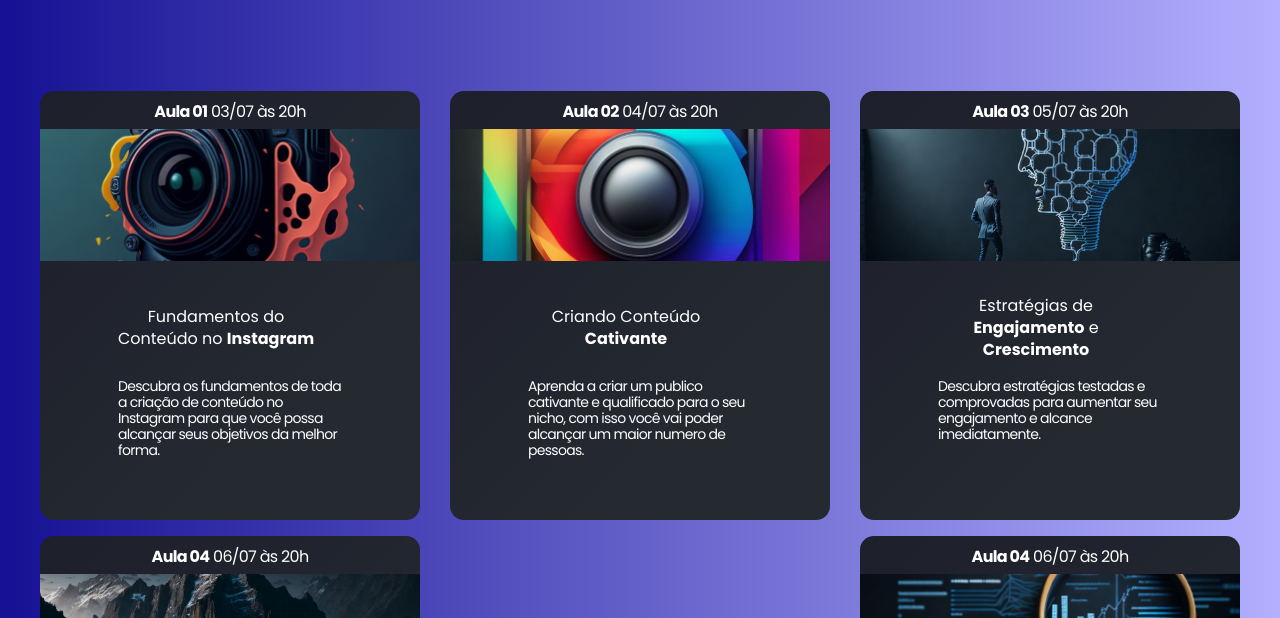
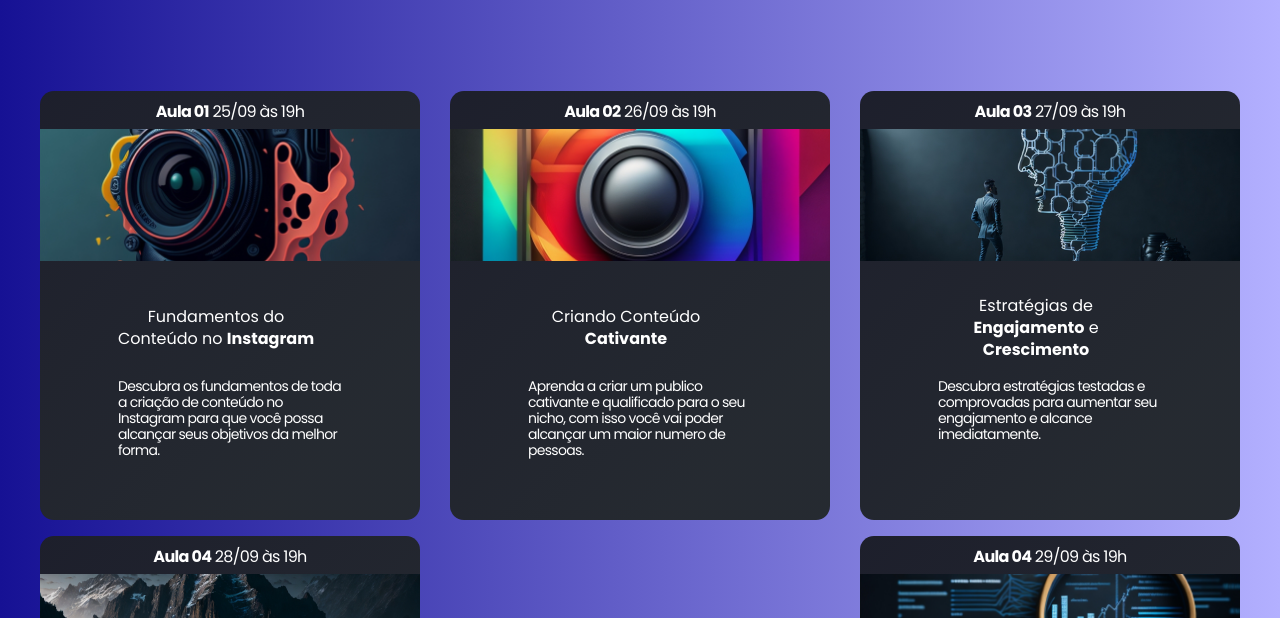
Before and after one commit to evertonfigueiredo/Instagram-kickStart, a plain HTML site: page index.html in a window 1280 px wide. Shown: the part 1152-1770 px from the top of the page. Drawn offline with Linux system fonts and the light colour scheme.

Commit message:
modified:   index.html

```diff
--- a/index.html
+++ b/index.html
@@ -86,7 +86,7 @@
         <h2 class="heading-2">O que você vai <strong>aprender</strong> nas 5 aulas:</h2>
         <div class="w-layout-grid grid">
           <div class="box-aula item1">
-            <div class="text-block-3"><strong>Aula 01</strong> 03/07 às 20h</div><img src="images/dia1.jpg"
+            <div class="text-block-3"><strong>Aula 01</strong> 25/09 às 19h</div><img src="images/dia1.jpg"
               loading="lazy" width="281" height="232" alt="Aula 1 - Fundamentos do Conteúdo no Instagram"
               class="thumb-aula1">
             <div class="div-block-5">
@@ -97,7 +97,7 @@
             </div>
           </div>
           <div class="box-aula item2">
-            <div class="text-block-3"><strong>Aula 02</strong> 04/07 às 20h</div>
+            <div class="text-block-3"><strong>Aula 02</strong> 26/09 às 19h</div>
             <img src="images/dia2.jpg" loading="lazy" width="281" height="132" alt="Aula 2 - Criando Conteúdo Cativante"
               class="thumb-aula1">
             <div class="div-block-5">
@@ -107,7 +107,7 @@
               você vai poder alcançar um maior numero de pessoas.</div>
           </div>
           <div class="box-aula item3">
-            <div class="text-block-3"><strong>Aula 03</strong> 05/07 às 20h</div><img src="images/dia3.jpg"
+            <div class="text-block-3"><strong>Aula 03</strong> 27/09 às 19h</div><img src="images/dia3.jpg"
               loading="lazy" width="281" height="132" alt="Aula 3 - Estratégias de Engajamento e Crescimento"
               class="thumb-aula1">
             <div class="div-block-5">
@@ -117,7 +117,7 @@
             </div>
           </div>
           <div class="box-aula item4">
-            <div class="text-block-3"><strong>Aula 04</strong> 06/07 às 20h</div><img src="images/dia4.jpg"
+            <div class="text-block-3"><strong>Aula 04</strong> 28/09 às 19h</div><img src="images/dia4.jpg"
               loading="lazy" width="281" height="132" alt="Aula 4 - Conteúdo Autêntico e Consistência"
               class="thumb-aula1">
             <div class="div-block-5">
@@ -126,7 +126,7 @@
             <div class="text-block-4">Aprenda a criar um conteúdo próprio, onde não precise passar o dia todo procurando trends que não tem nada haver com seu perfil, assim você vai poder criar um perfil forte como uma montanha.</div>
           </div>
           <div class="box-aula item5">
-            <div class="text-block-3"><strong>Aula 04</strong> 06/07 às 20h</div>
+            <div class="text-block-3"><strong>Aula 04</strong> 29/09 às 19h</div>
             <img src="images/dia5.jpg" loading="lazy" width="281" height="132" alt="Aula 5 - O passo a passo para conquistar sua vida rica"
               class="thumb-aula1">
             <div class="div-block-5">
```
